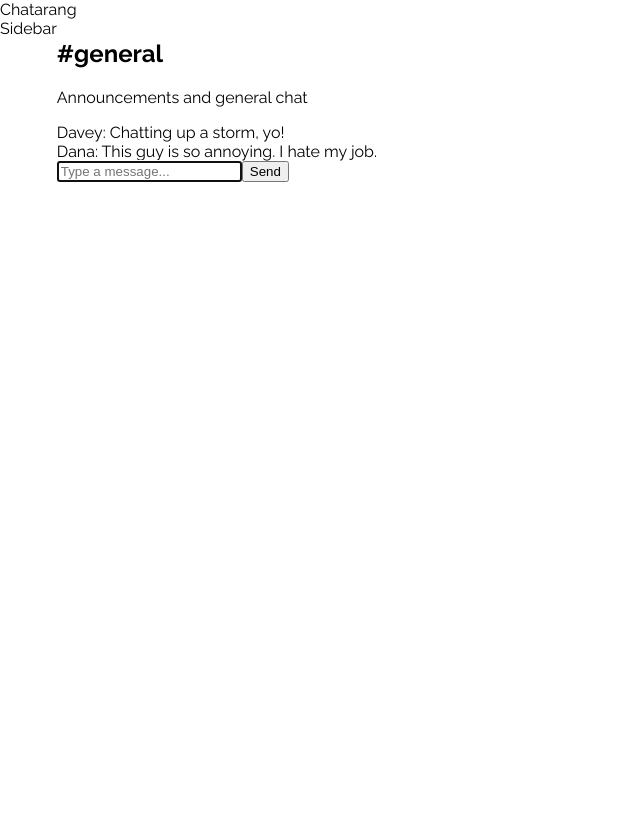
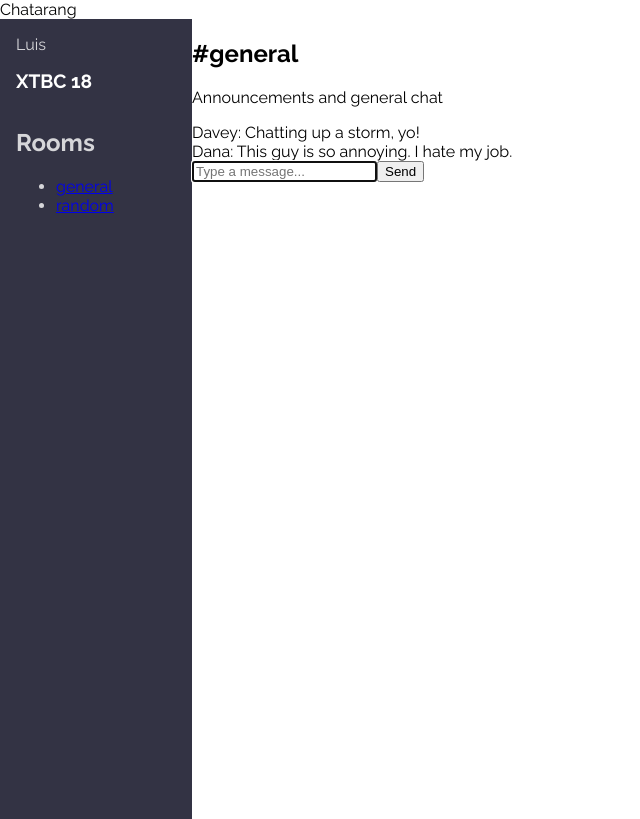
Before and after one commit to LuisR97/chatarang, a React (Create React App) app: page / in a window 1280 px wide. Shown: the whole page, without its empty margins (0-640 px from the left). Built offline with nearby package versions, Linux system fonts and the light colour scheme.

Commit message:
Add UserInfo component

```diff
--- a/src/App.js
+++ b/src/App.js
@@ -4,12 +4,28 @@ import Main from "./Main"
 
 class App extends Component
 {
+
+  constructor()
+  {
+    super()
+
+    this.state =
+    {
+      user:
+      {
+        uid: 'Luis',
+        displayName: 'Luis',
+        email: 'ray@gmail.com',
+      },
+    }
+  }
+
   render()
   {
     return (
       <div className="App">
         Chatarang
-        <Main />
+        <Main user = {this.state.user}/>
       </div>
     );
   }
--- a/src/Chat.js
+++ b/src/Chat.js
@@ -41,15 +41,12 @@ class Chat extends Component
     {
         const messages = [...this.state.messages]
 
+        const user = this.props.user
+
         messages.push(
             {
-                id: Date.now(),
-                user:
-                {
-                    uid: '12345',
-                    displayName: 'Stefany',
-                    email: 'stefany@singing.org',
-                },
+                id: `${user.uid}-${Date.now()}`,
+                user,
                 body,
 
               //Saying these lines vvv
--- a/src/Main.js
+++ b/src/Main.js
@@ -9,8 +9,8 @@ class Main extends Component
     {
         return(
             <div className = "Main" style = {styles}>
-            <Sidebar/>
-            <Chat />
+            <Sidebar user = {this.props.user}/>
+            <Chat user = {this.props.user}/>
             </div>
         )
     }
--- a/src/Sidebar.js
+++ b/src/Sidebar.js
@@ -1,13 +1,50 @@
-import React, { Component } from 'react'
+import React from 'react'
+import UserInfo from './UserInfo'
+const Sidebar = (props) => {
+  return (
+    <aside
+      className="Sidebar"
+      style={styles.sidebar}
+    >
+      <UserInfo user={props.user} />
+       <h1 style={styles.h1}>XTBC 18</h1>
+       <nav
+         className="RoomList"
+         style={styles.children}
+       >
+         <h2>Rooms</h2>
+         <ul>
+           <li><a href="#">general</a></li>
+           <li><a href="#">random</a></li>
+         </ul>
+       </nav>
+     </aside>
+   )
+ }
 
-class Sidebar extends Component {
-  render() {
-    return (
-      <div className="Sidebar">
-        Sidebar
-      </div>
-    )
-  }
+const styles = {
+  sidebar: {
+    backgroundColor: '#333344',
+    color: 'rgba(255, 255, 255, 0.8)',
+    width: '12rem',
+    padding: '1rem 0',
+    display: 'flex',
+    flexDirection: 'column',
+  },
+
+  children: {
+    padding: '0 1rem',
+  },
+
+  h1: {
+    color: 'white',
+    fontSize: '1.2rem',
+    marginTop: 0,
+    padding: '0 1rem',
+  },
 }
 
+
 export default Sidebar
+
+//store user in app component state
--- /dev/null
+++ b/src/UserInfo.js
@@ -0,0 +1,40 @@
+import React from 'react'
+
+const Userinfo = (props) =>
+{
+    return (
+        <div
+        className="UserInfo"
+        style={styles.userInfo}
+      >
+        <div className="Avatar"></div>
+        <div style = {styles.user}>
+          {props.user.displayName}
+        </div>
+        <a href="#">
+          <i className="fas fa-sign-out-alt"></i>
+        </a>
+      </div>
+    )
+}
+
+export default Userinfo
+const styles = {
+  userInfo: {
+    padding: '0 1rem',
+    marginBottom: '1rem',
+    display: 'flex',
+    alignItems: 'center',
+  },
+
+  user: {
+    flex: 1,
+  },
+
+  h1: {
+    color: 'white',
+    fontSize: '1.2rem',
+    marginTop: 0,
+    padding: '0 1rem',
+  },
+}
```
Also changed, not shown: src/base.js (added, +11 -0 lines).
